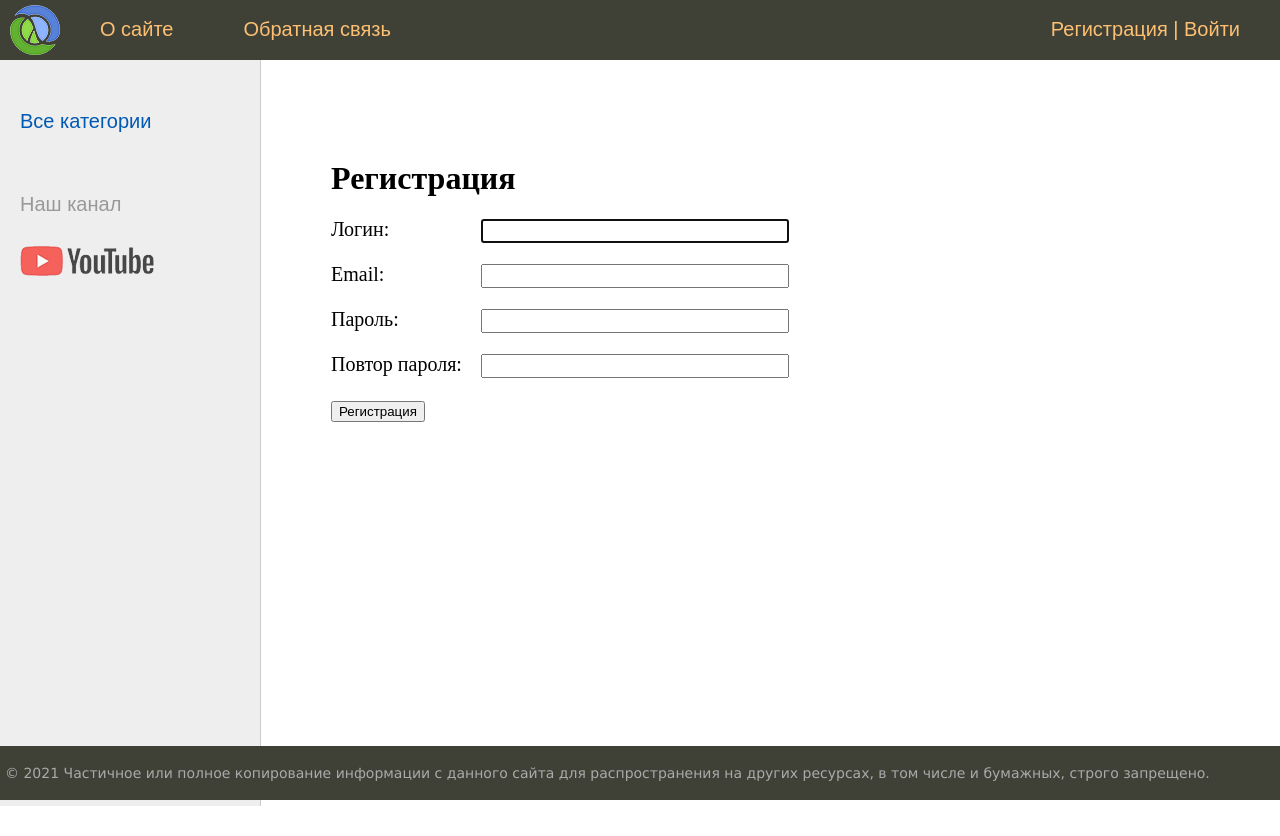
After one commit to Jibekxoxo/Django-Women, a Django app: page /register/ in a window 1280 px wide. The commit adds this page. Run offline with Django 4.2, Linux system fonts and the light colour scheme; data that the repository does not hold is empty; parts of the project's set-up code (start-up, migrations or seed data) failed here and were passed over.

Commit message:
register added

```diff
--- a/women/forms.py
+++ b/women/forms.py
@@ -1,6 +1,7 @@
 from django import forms
 from .models import *
 from django.core.exceptions import ValidationError
+from django.contrib.auth.forms import UserCreationForm, User
 
 class AddPostForm(forms.ModelForm):
     def __init__(self, *args, **kwargs):
@@ -21,3 +22,13 @@ class AddPostForm(forms.ModelForm):
             raise forms.ValidationError('Длина превышает 200 символов')
 
         return title
+
+class RegisterUserForm(UserCreationForm):
+    username = forms.CharField(label='Логин', widget=forms.TextInput(attrs={'class': 'form-input'}))
+    email = forms.EmailField(label='Email', widget=forms.EmailInput(attrs={'class': 'form-input'}))
+    password1 = forms.CharField(label='Пароль', widget=forms.PasswordInput(attrs={'class': 'form-input'}))
+    password2 = forms.CharField(label='Повтор пароля', widget=forms.PasswordInput(attrs={'class': 'form-input'}))
+
+    class Meta:
+        model = User
+        fields = ('username', 'email', 'password1', 'password2')
--- a/women/templates/women/base.html
+++ b/women/templates/women/base.html
@@ -17,12 +17,11 @@
 			<ul id="mainmenu" class="mainmenu">
 			<li class="logo"><a href="{% url 'home' %}"><div class="logo"></div></a></li>
 {% for m in menu %}
-	{% if not forloop.last %}
 			<li><a href="{% url m.url_name %}">{{m.title}}</a></li>
-	{% else %}
-			<li class="last"><a href="{% url m.url_name %}">{{m.title}}</a></li>
-	{% endif %}
 {% endfor %}
+            <li class="last">
+						<a href="{% url 'register' %}">Регистрация</a> | <a href="{% url 'login' %}">Войти</a>
+			</li>
 			</ul>
 			<div class="clear"></div>
 		</div>
--- /dev/null
+++ b/women/templates/women/register.html
@@ -0,0 +1,17 @@
+{% extends 'women/base.html' %}
+
+{% block content %}
+<h1>{{title}}</h1>
+
+<form method="post">
+    {% csrf_token %}
+
+{% for f in form %}
+<p><label class="form-label" for="{{ f.id_for_label }}">{{f.label}}: </label>{{ f }}</p>
+<div class="form-error">{{ f.errors }}</div>
+{% endfor %}
+
+    <button type="submit">Регистрация</button>
+</form>
+
+{% endblock %}
--- a/women/urls.py
+++ b/women/urls.py
@@ -10,5 +10,6 @@ urlpatterns = [
     path('contact/', contact, name='contact'),
     path('login/', login, name='login'),
     path('post/<slug:post_slug>/', ShowPost.as_view(), name='post'),
+    path('register/', RegisterUser.as_view(), name='register'),
     path('category/<slug:cat_slug>/', WomenCategory.as_view(), name='category'),
 ]
--- a/women/utils.py
+++ b/women/utils.py
@@ -5,7 +5,6 @@ from django.core.paginator import Paginator
 menu = [{'title': "О сайте", 'url_name': 'about'},
         {'title': "Добавить статью", 'url_name': 'add_page'},
         {'title': "Обратная связь", 'url_name': 'contact'},
-        {'title': "Войти", 'url_name': 'login'}
 ]
 
 class DataMixin:
--- a/women/views.py
+++ b/women/views.py
@@ -134,3 +134,13 @@ class WomenCategory(DataMixin, ListView):
 #     }
 
 #     return render(request, 'women/index.html', context=context)
+
+class RegisterUser(DataMixin, CreateView):
+    form_class = RegisterUserForm
+    template_name = 'women/register.html'
+    success_url = reverse_lazy('login')
+
+    def get_context_data(self, *, object_list=None, **kwargs):
+        context = super().get_context_data(**kwargs)
+        c_def = self.get_user_context(title="Регистрация")
+        return dict(list(context.items()) + list(c_def.items()))
```
